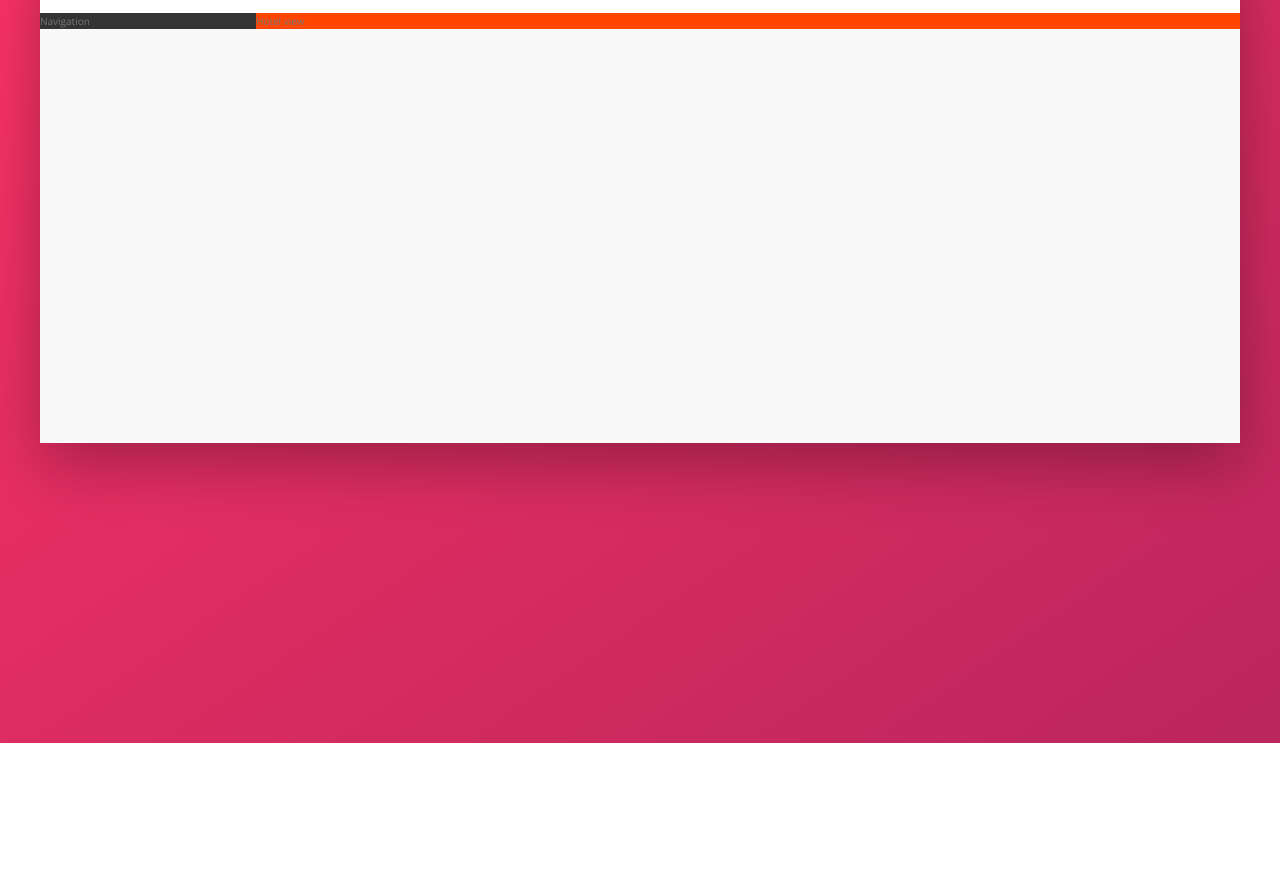
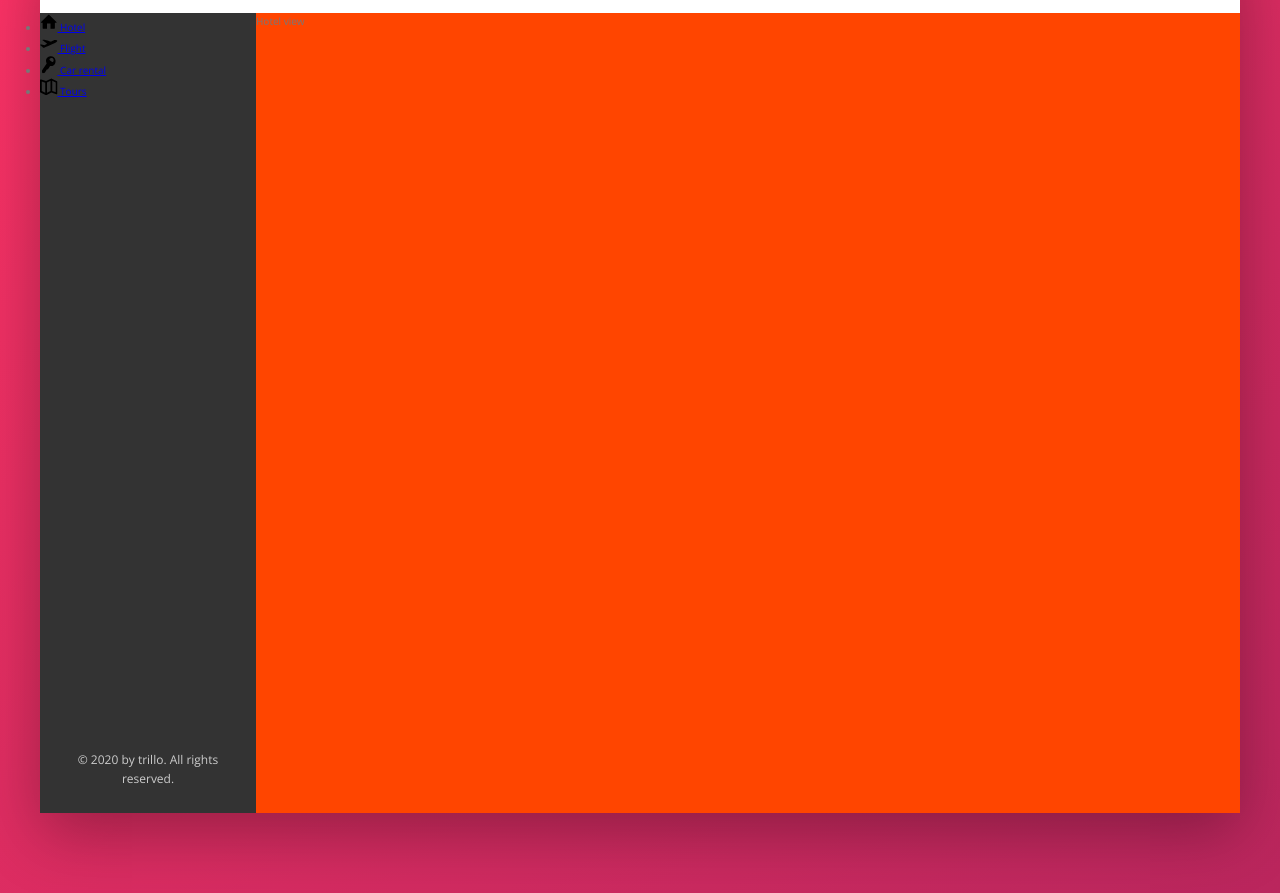
Before and after one commit to GregoryMoskalev/trillo-project, a website: page index.html in a window 1280 px wide. Shown: the part 137-1030 px from the top of the page. Before the commit the page ends 880 px from the top, so only its background shows below. Drawn offline with nearby package versions, Linux system fonts and the light colour scheme.

Commit message:
building the navigation part 1

```diff
--- a/index.html
+++ b/index.html
@@ -48,7 +48,44 @@
             </header>
             <div class="content">
                 <nav class="sidebar">
-                    Navigation
+                    <ul class="side-nav">
+                        <li class="side-nav__item">
+                            <a href="#" class="side-nav__link">
+                                <svg class="side-nav__icon">
+                                    <use xlink:href="img/sprite.svg#icon-home"></use>
+                                </svg>
+                                <span>Hotel</span>
+                            </a>
+                        </li>
+                        <li class="side-nav__item">
+                            <a href="#" class="side-nav__link">
+                                <svg class="side-nav__icon">
+                                    <use xlink:href="img/sprite.svg#icon-aircraft-take-off"></use>
+                                </svg>
+                                <span>Flight</span>
+                            </a>
+                        </li>
+                        <li class="side-nav__item">
+                            <a href="#" class="side-nav__link">
+                                <svg class="side-nav__icon">
+                                    <use xlink:href="img/sprite.svg#icon-key"></use>
+                                </svg>
+                                <span>Car rental</span>
+                            </a>
+                        </li>
+                        <li class="side-nav__item">
+                            <a href="#" class="side-nav__link">
+                                <svg class="side-nav__icon">
+                                    <use xlink:href="img/sprite.svg#icon-map"></use>
+                                </svg>
+                                <span>Tours</span>
+                            </a>
+                        </li>
+                    </ul>
+
+                    <div class="legal">
+                        &copy; 2020 by trillo. All rights reserved.
+                    </div>
                 </nav>
                 <main class="hotel-view">
                     Hotel view
--- a/sass/_components.scss
+++ b/sass/_components.scss
@@ -114,3 +114,26 @@
 		margin-right: 1rem;
 	}
 }
+
+///////////////////////////////////////////////
+// SIDE NAVIGATION
+.side-nav {
+	&__item {
+	}
+
+	&__link {
+	}
+	&__icon {
+		width: 1.75rem;
+		height: 1.75rem;
+	}
+}
+
+///////////////////////////////////////////////
+// LEGAL TEXT
+.legal {
+	font-size: 1.2rem;
+	color: var(--color-grey-light-4);
+	text-align: center;
+	padding: 2.5rem;
+}
--- a/sass/_layout.scss
+++ b/sass/_layout.scss
@@ -26,11 +26,18 @@
 	background-color: var(--color-grey-dark-1);
 
 	flex: 0 0 18%;
+
+	display: flex;
+	flex-direction: column;
+	justify-content: space-between;
 }
 
 .hotel-view {
 	background-color: #fff;
+
+	//TEST
 	background-color: orangered;
+	height: 80rem;
 
 	flex: 1;
 }
```
Also changed, not shown: css/style.css.
